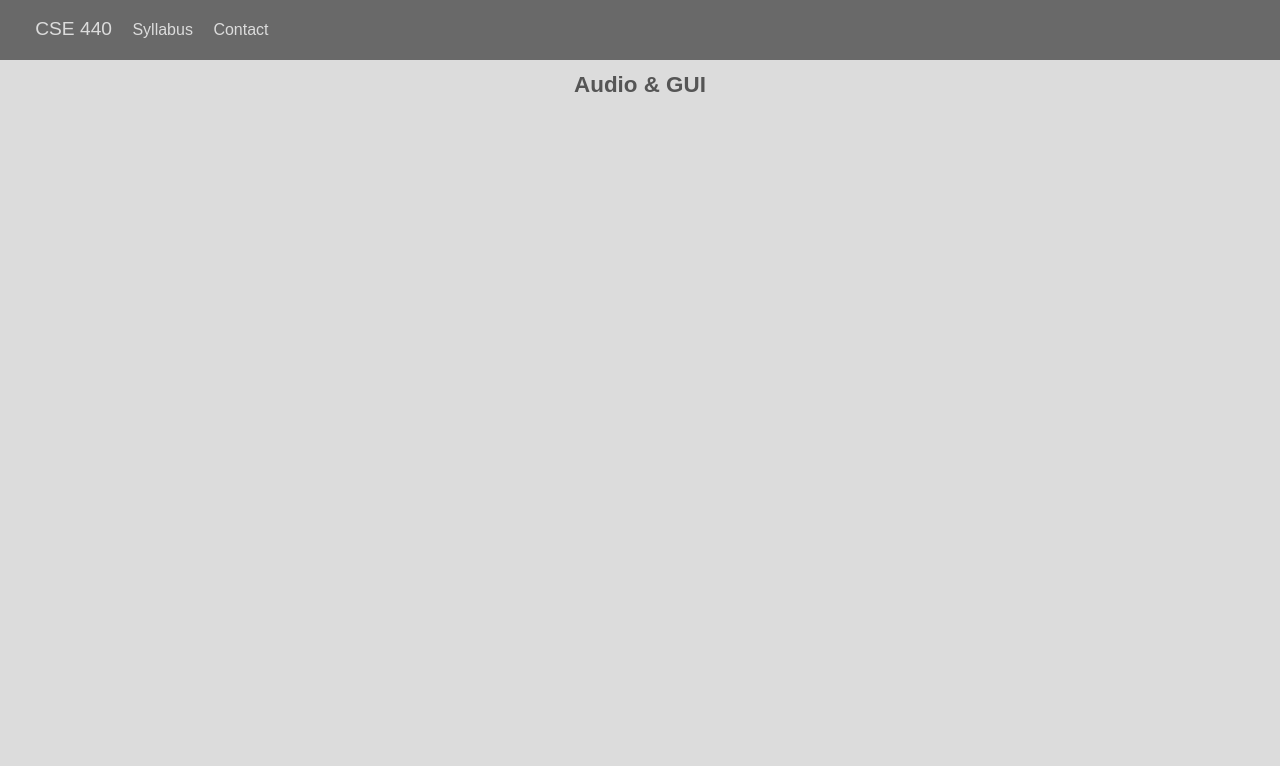
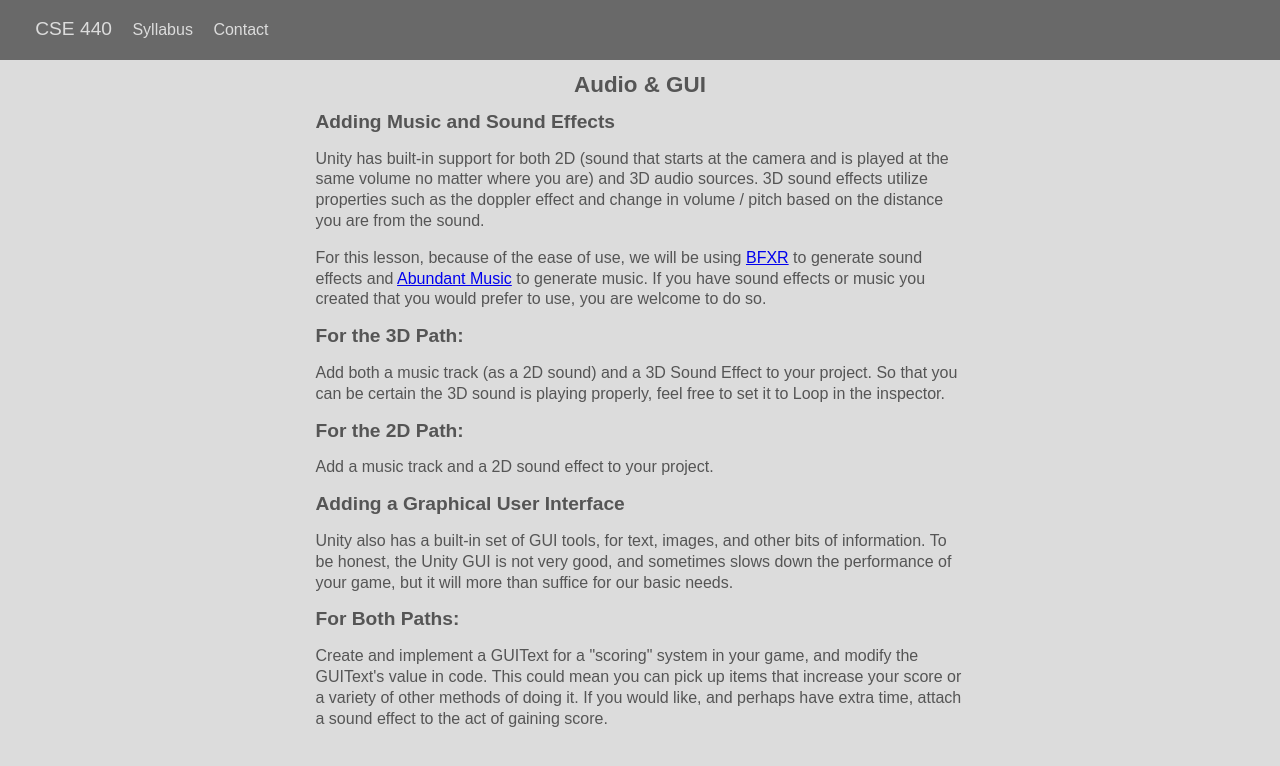
Before and after one commit to mcswedo/CSE440-2014, a Jekyll site: the page built from Audio-GUI.html, in a window 1280 px wide. Shown: the top 766 px of the page. Built offline with Jekyll 4.4.1, drawn with Linux system fonts in a browser that asks for light colours.

Commit message:
Added Audio & GUI lesson draft.

```diff
--- a/Audio-GUI.html
+++ b/Audio-GUI.html
@@ -4,3 +4,37 @@ id: git
 title: Audio & GUI
 ---
 <h1>Audio & GUI </h1>
+
+<h2>Adding Music and Sound Effects</h2>
+
+<p>
+Unity has built-in support for both 2D (sound that starts at the camera and is played at the same volume no matter where you are) and 3D audio sources. 3D sound effects utilize properties such as the doppler effect and change in volume / pitch based on the distance you are from the sound.
+</p>
+
+<p>
+For this lesson, because of the ease of use, we will be using <a href="http://www.bfxr.net/">BFXR</a> to generate sound effects and <a href="http://abundant-music.com/">Abundant Music</a> to generate music. If you have sound effects or music you created that you would prefer to use, you are welcome to do so.
+</p>
+
+<h2>For the 3D Path:</h2>
+
+<p>
+Add both a music track (as a 2D sound) and a 3D Sound Effect to your project. So that you can be certain the 3D sound is playing properly, feel free to set it to Loop in the inspector.
+</p>
+
+<h2>For the 2D Path:</h2>
+
+<p>
+Add a music track and a 2D sound effect to your project.
+</p>
+
+<h2>Adding a Graphical User Interface</h2>
+
+<p>
+Unity also has a built-in set of GUI tools, for text, images, and other bits of information. To be honest, the Unity GUI is not very good, and sometimes slows down the performance of your game, but it will more than suffice for our basic needs.
+</p>
+
+<h2>For Both Paths:</h2>
+
+<p>
+Create and implement a GUIText for a "scoring" system in your game, and modify the GUIText's value in code. This could mean you can pick up items that increase your score or a variety of other methods of doing it. If you would like, and perhaps have extra time, attach a sound effect to the act of gaining score.
+</p>
```
